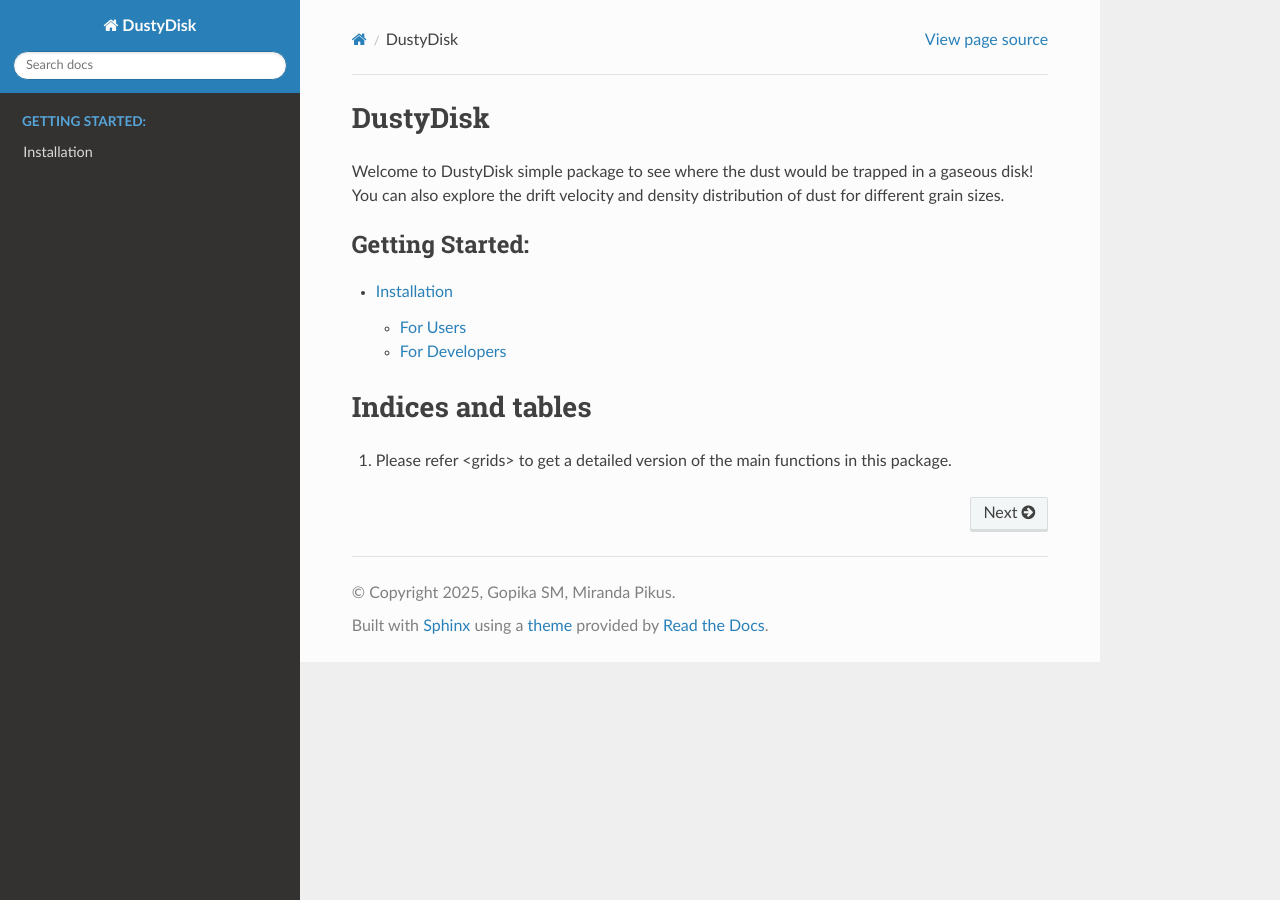
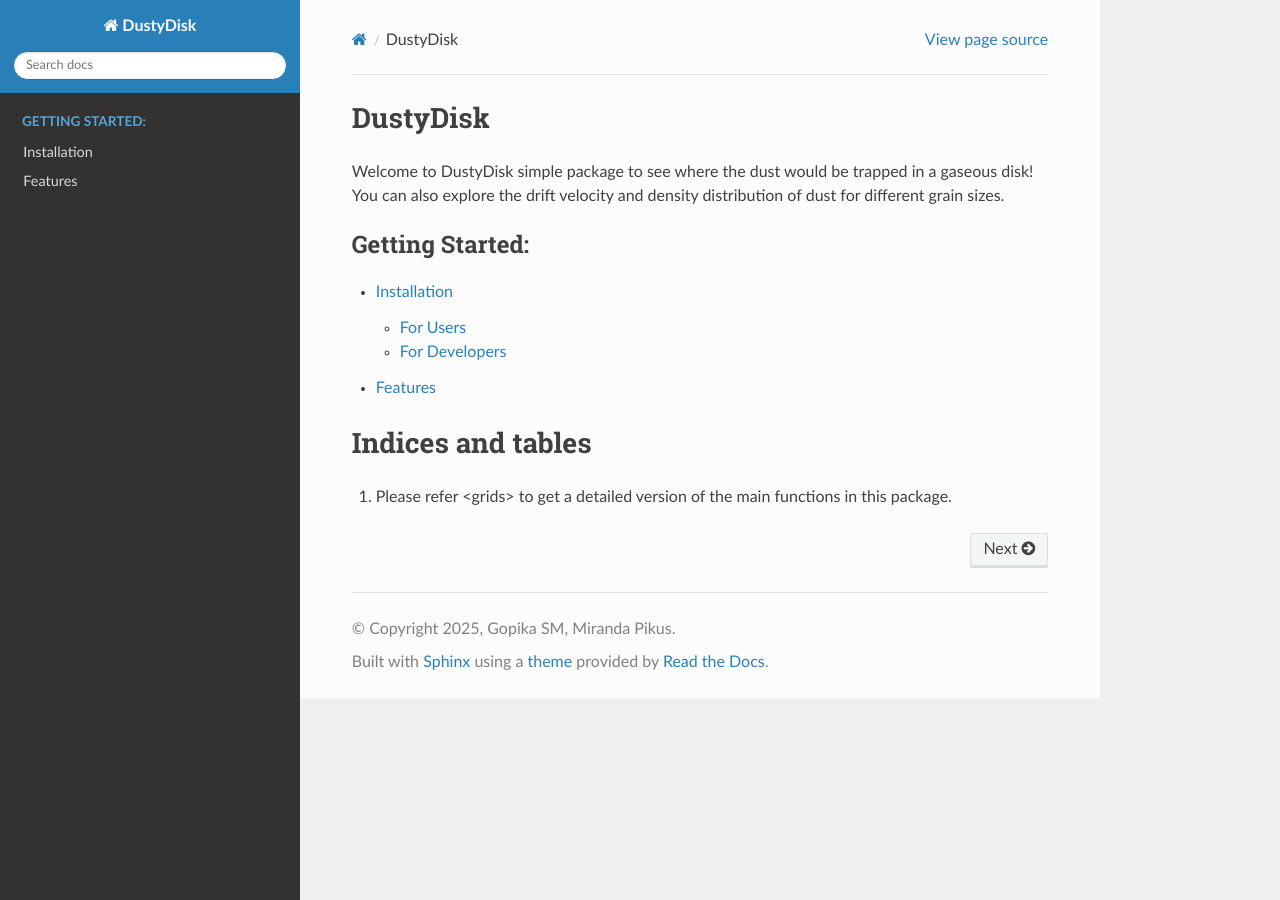
Before and after one commit to miranda-pikus/DustyDisk, a Sphinx documentation site: the page built from docs/index.rst, in a window 1280 px wide. Built offline with Sphinx 7.4.7 and the Read the Docs theme 3.1.0, drawn with Linux system fonts in a browser that asks for light colours.

Commit message:
trying docstrings 4

```diff
--- a/docs/grid.rst
+++ b/docs/grid.rst
@@ -1,6 +1,8 @@
 .. _grids:
 
-.. automodule:: DustyDisk.functions
+Features
+=========
+.. automodule:: DustyDisk.Functions
    :members:
    :undoc-members:
    :show-inheritance:
```
